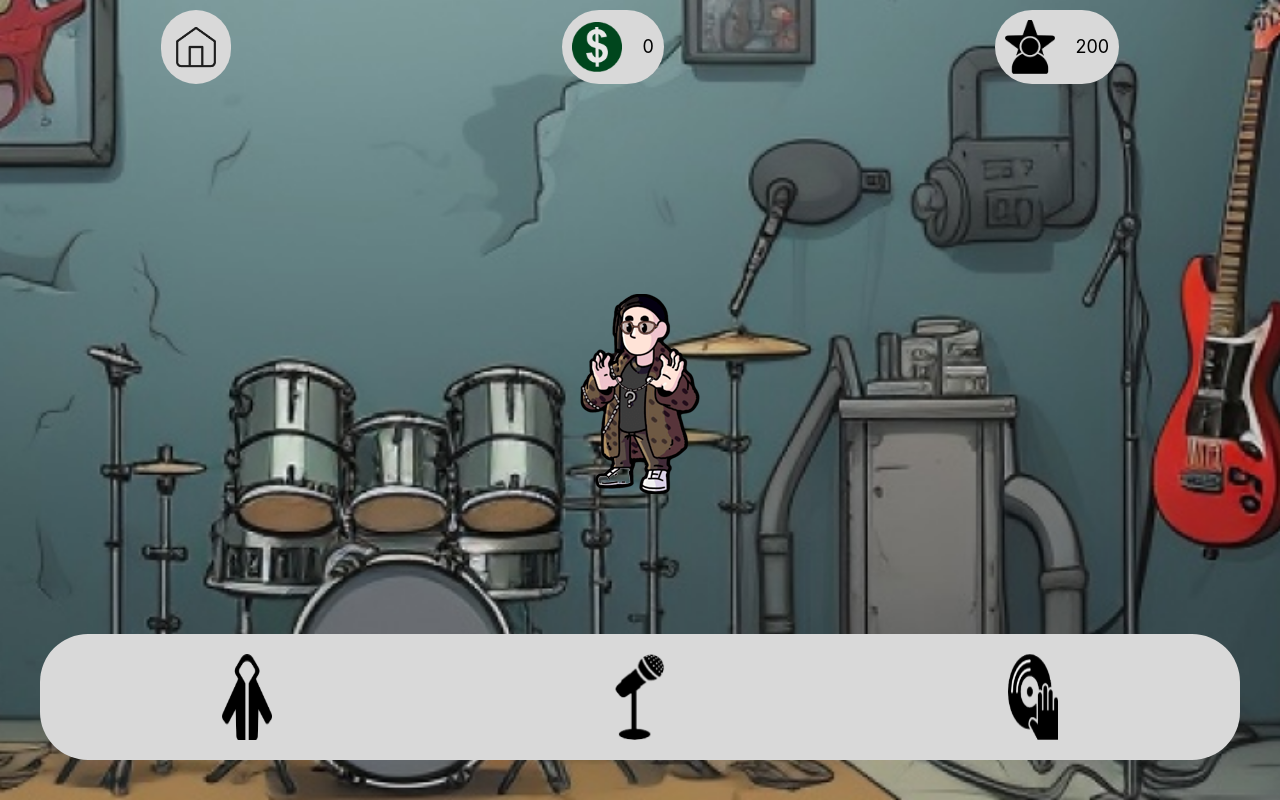
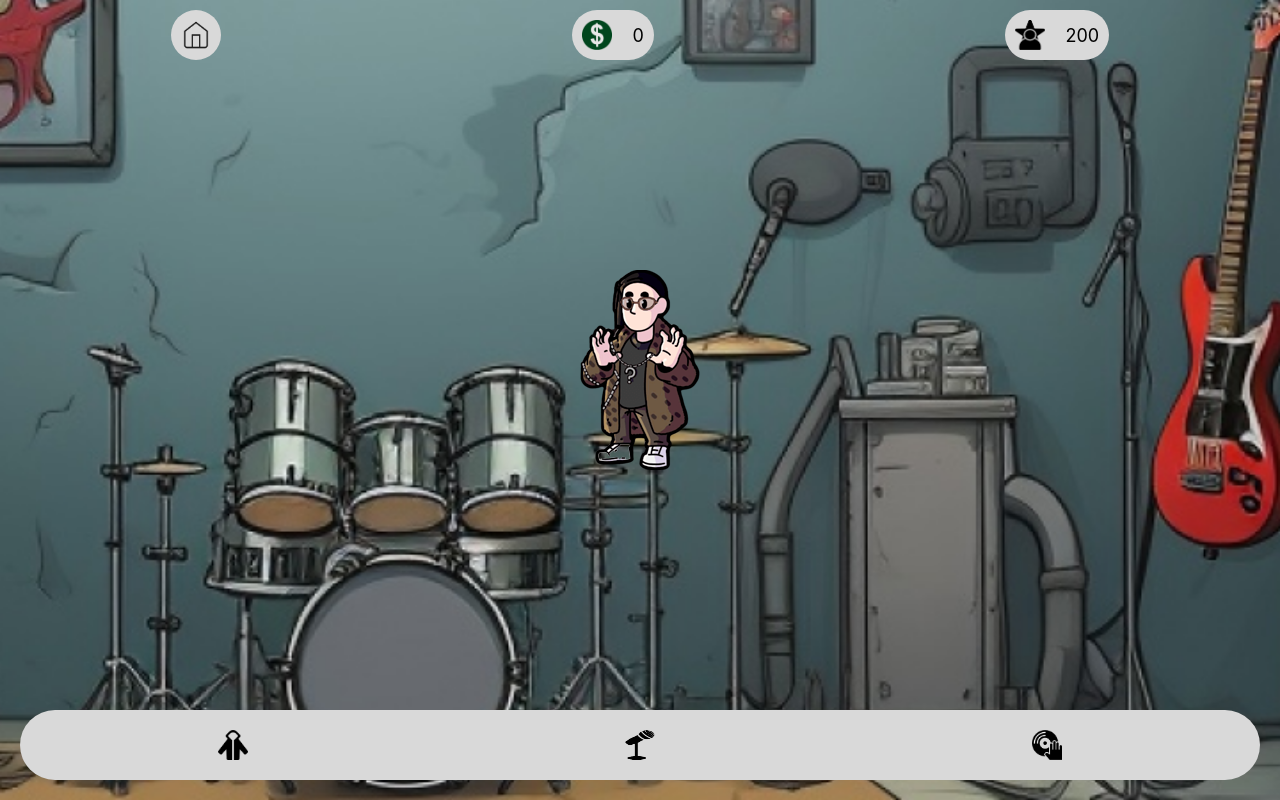
Before and after one commit to libertykmc/1GangClicker, a Vue app: page / in a window 1280 px wide. Built offline with nearby package versions, Linux system fonts and the light colour scheme.

Commit message:
FooterFix

```diff
--- a/src/components/Interface.vue
+++ b/src/components/Interface.vue
@@ -120,8 +120,9 @@ watch(energy, (newCount) => {
 }
 
 .stat__image {
-  width: 50px;
+  width: 30px;
   padding: 10px;
+  height: 30px;
 }
 
 .stat__text {
@@ -147,7 +148,7 @@ watch(energy, (newCount) => {
 
 .footerholder {
   margin-top: auto;
-  padding: 40px;
+  padding: 20px;
 }
 
 .footer {
```
